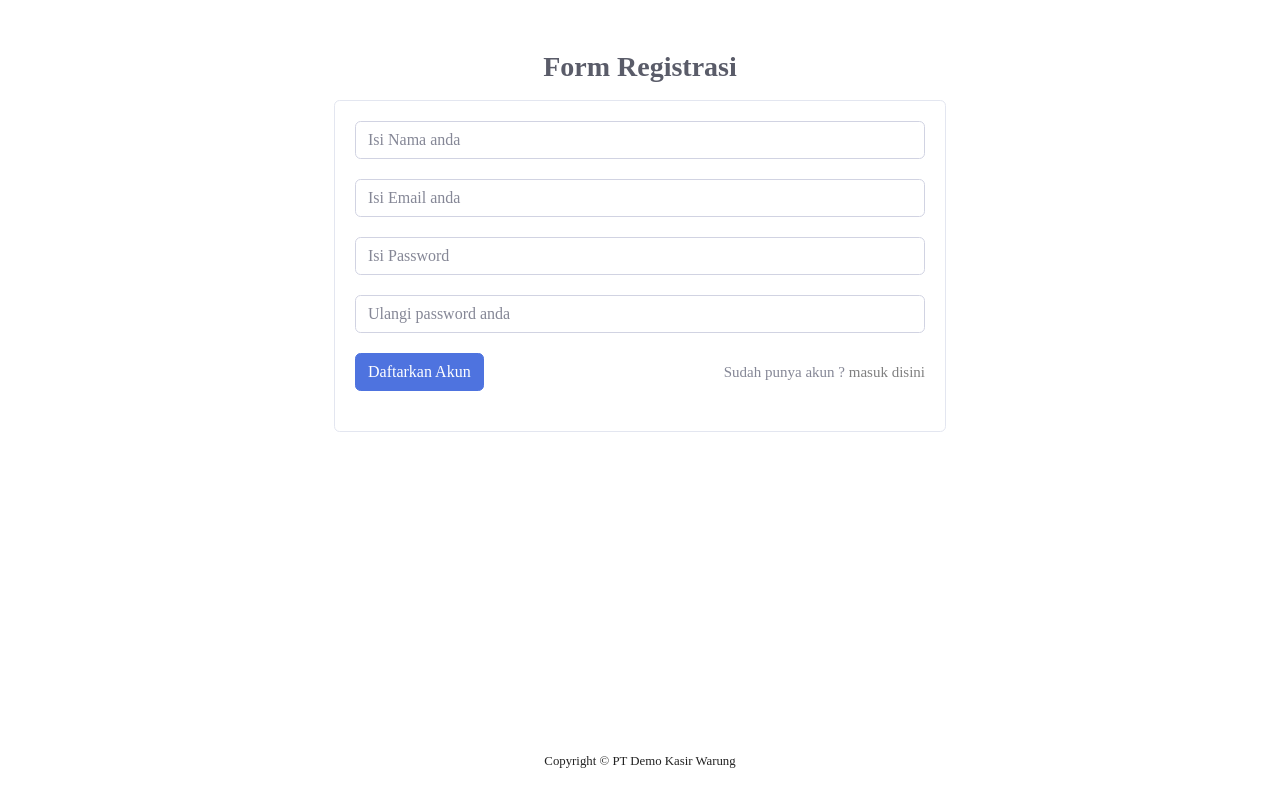
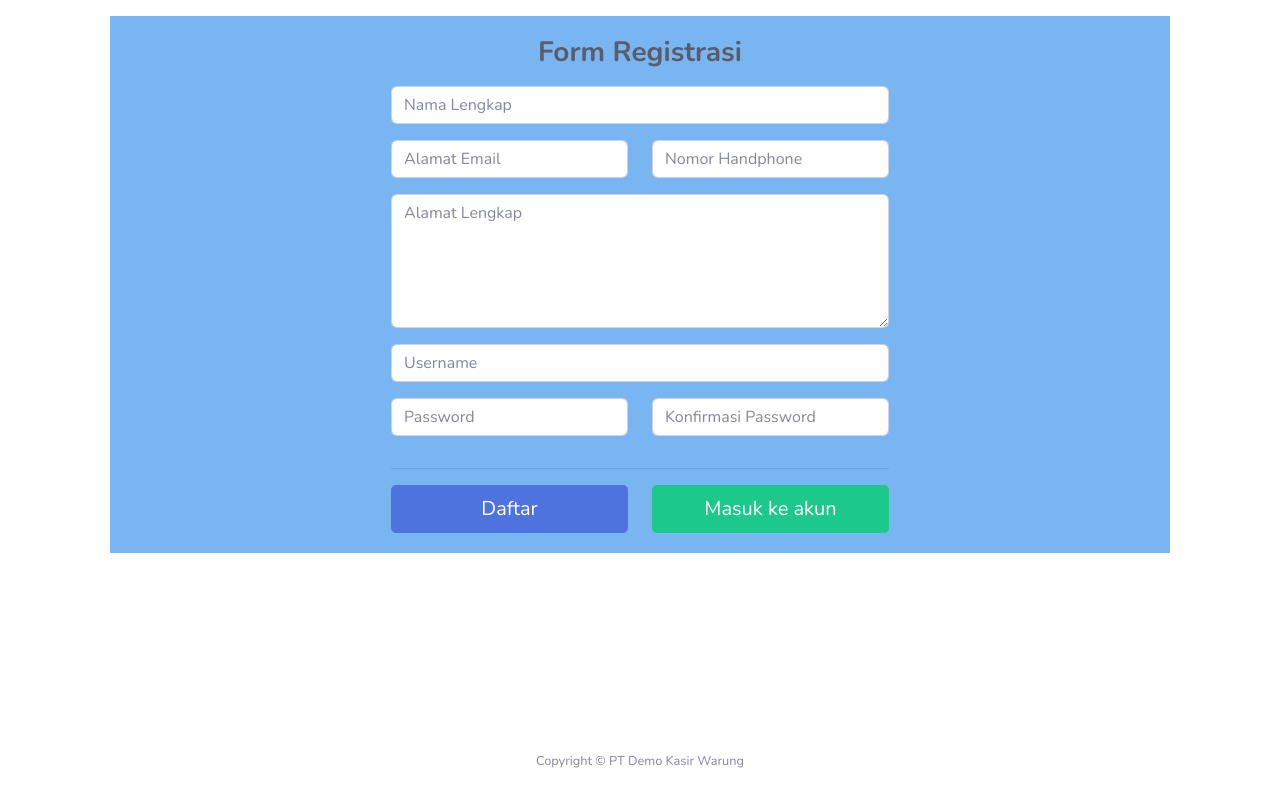
Before and after one commit to ridhorambu93/kasirweb, a CodeIgniter app: page /kasirweb/admin/auth/register in a window 1280 px wide. Run offline with CodeIgniter, Linux system fonts and the light colour scheme; some web fonts are replaced.

Commit message:
refactor view login & register

```diff
--- a/application/views/admin/auth/register.php
+++ b/application/views/admin/auth/register.php
@@ -1,32 +1,53 @@
-<section class="signup-content">
-    <div class="container">
+<div class="container">
+    <div class="card-body m-3" style="background: #79B5F0">
         <div class="row justify-content-center">
-            <h3 class="text-dark text-center font-weight-bold text-capitalize mb-3">Form Registrasi</h3>
-            <div class="col-md-12">
-                <div class="card">
-                    <div class="card-body">
-                        <form action="#" method="POST">
+            <div class="col-xs-12 col-sm-8 col-md-6 col-sm-offset-2 col-md-offset-3">
+                <form role="form">
+                    <h3 class="text-center text-dark font-weight-bold text-capitalize mb-3">form registrasi</h3>
+                    <div class="row">
+                        <div class="col-xs-12 col-sm-6 col-md-12">
                             <div class="form-group">
-                                <input type="text" class="form-control" name="name" id="name" placeholder="Isi Nama anda" />
+                                <input type="text" name="fullname" id="fullName" class="form-control input-lg" placeholder="Nama Lengkap" tabindex="1">
                             </div>
+                        </div>
+                        <div class="col-xs-12 col-sm-6 col-md-6">
                             <div class="form-group">
-                                <input type="email" class="form-control" name="email" id="email" placeholder="Isi Email anda" />
+                                <input type="email" name="email" id="email" class="form-control input-lg" placeholder="Alamat Email" tabindex="4">
                             </div>
+                        </div>
+                        <div class="col-xs-12 col-sm-6 col-md-6">
                             <div class="form-group">
-                                <input type="text" class="form-control" name="password" id="password" placeholder="Isi Password" />
-                                <span toggle="#password" class="zmdi zmdi-eye field-icon toggle-password"></span>
+                                <input type="text" name="phone_number" id="phoneNumber" class="form-control input-lg" placeholder="Nomor Handphone" tabindex="2">
                             </div>
+                        </div>
+                        <div class="col-md-12">
                             <div class="form-group">
-                                <input type="password" class="form-control" name="re_password" id="re_password" placeholder="Ulangi password anda" />
+                                <textarea name="adress" id="adress" placeholder="Alamat Lengkap" class="form-control cols="30" rows="5"></textarea>
                             </div>
+                        </div>
+                    </div>
+                    <div class="form-group">
+                        <input type="text" name="username" id="username" class="form-control input-lg" placeholder="Username" tabindex="3">
+                    </div>
+                    <div class="row">
+                        <div class="col-xs-12 col-sm-6 col-md-6">
                             <div class="form-group">
-                                <button class="btn btn-primary" type="submit">Daftarkan Akun</button>
-                                <p class="text-secondary mt-2 float-right">Sudah punya akun ? <a href="<?php echo base_url('admin/auth') ?>" class="hide-link">masuk disini</a></p>
+                                <input type="password" name="password" id="password" class="form-control input-lg" placeholder="Password" tabindex="5">
                             </div>
-                        </form>
+                        </div>
+                        <div class="col-xs-12 col-sm-6 col-md-6">
+                            <div class="form-group">
+                                <input type="password" name="password_confirmation" id="passwordConfirmation" class="form-control input-lg" placeholder="Konfirmasi Password" tabindex="6">
+                            </div>
+                        </div>
                     </div>
-                </div>
+                    <hr class="colorgraph">
+                    <div class="row">
+                        <div class="col-xs-12 col-md-6"><button type="submit" class="btn btn-primary btn-block btn-lg" tabindex="7">Daftar</button></div>
+                        <div class="col-xs-12 col-md-6"><a href="<?php echo base_url('admin/auth'); ?>" class="btn btn-success btn-block btn-lg">Masuk ke akun</a></div>
+                    </div>
+                </form>
             </div>
         </div>
     </div>
-</section>
+</div>
--- a/application/views/templates_admin/header.php
+++ b/application/views/templates_admin/header.php
@@ -17,7 +17,7 @@
 
     <!-- Custom styles for this template-->
     <link href="<?= base_url()?>/assets/css/sb-admin-2.min.css" rel="stylesheet">
-    <!-- custom style page register -->
-    <link href="<?php echo base_url('assets/css/register-style.css'); ?>" rel="stylesheet" type="text/css">
+    <!-- custom style page login -->
+    <link href="<?php echo base_url('assets/css/login.css'); ?>" rel="stylesheet" type="text/css">
 
 </head>
--- /dev/null
+++ b/assets/css/login.css
@@ -0,0 +1,57 @@
+.login-container{
+    margin-top: 5%;
+    margin-bottom: 5%;
+}
+.login-form-1{
+    padding: 5%;
+    box-shadow: 0 5px 8px 0 rgba(0, 0, 0, 0.2), 0 9px 26px 0 rgba(0, 0, 0, 0.19);
+}
+.login-form-1 h3{
+    text-align: center;
+    color: #333;
+}
+.login-form-2{
+	background-image: url(../img/store.jpg) !important;
+	background-position: center;
+	background-size: cover;
+    padding: 5%;
+    box-shadow: 0 5px 8px 0 rgba(0, 0, 0, 0.2), 0 9px 26px 0 rgba(0, 0, 0, 0.19);
+}
+.login-form-2 h3{
+    text-align: center;
+    color: #fff;
+}
+.login-container form{
+    padding: 10%;
+}
+.btnSubmit
+{
+    width: 50%;
+    border-radius: 1rem;
+    padding: 1.5%;
+    border: none;
+    cursor: pointer;
+}
+.login-form-1 .btnSubmit{
+    font-weight: 600;
+    color: #fff;
+    background-color: #0062cc;
+}
+.login-form-2 .btnSubmit{
+    font-weight: 600;
+    color: #0062cc;
+    background-color: #fff;
+}
+.login-form-2 .hide-link{
+    color: #fff;
+    font-weight: 600;
+    text-decoration: none;
+}
+.login-form-1 .hide-link{
+    color: #c0c0c0;
+    font-weight: 600;
+    text-decoration: none;
+}
+.hide-link a:hover {
+	color: #0062cc;
+}
--- a/assets/css/register-style.css
+++ /dev/null
@@ -1,447 +0,0 @@
-display-flex,
-.display-flex,
-.display-flex-center {
-	display: flex;
-	display: -webkit-flex
-}
-
-list-type-ulli {
-	list-style-type: none;
-	margin: 0;
-	padding: 0
-}
-
-@font-face {
-	font-family: montserrat;
-	font-style: normal;
-	font-weight: 300;
-	src: url(../fonts/montserrat/Montserrat-Light.ttf)
-}
-
-@font-face {
-	font-family: montserrat;
-	font-style: normal;
-	font-weight: 400;
-	src: url(../fonts/montserrat/Montserrat-Regular.ttf)
-}
-
-@font-face {
-	font-family: montserrat;
-	font-style: italic;
-	font-weight: 400;
-	src: url(../fonts/montserrat/Montserrat-Italic.ttf)
-}
-
-@font-face {
-	font-family: montserrat;
-	font-style: normal;
-	font-weight: 500;
-	src: url(../fonts/montserrat/Montserrat-Medium.ttf)
-}
-
-@font-face {
-	font-family: montserrat;
-	font-style: normal;
-	font-weight: 600;
-	src: url(../fonts/montserrat/Montserrat-SemiBold.ttf)
-}
-
-@font-face {
-	font-family: montserrat;
-	font-style: normal;
-	font-weight: 700;
-	src: url(../fonts/montserrat/Montserrat-Bold.ttf)
-}
-
-@font-face {
-	font-family: montserrat;
-	font-style: italic;
-	font-weight: 700;
-	src: url(../fonts/montserrat/Montserrat-BoldItalic.ttf)
-}
-
-@font-face {
-	font-family: montserrat;
-	font-style: italic;
-	font-weight: 900;
-	src: url(../fonts/montserrat/montserrat-v12-latin-900.ttf), url(../fonts/montserrat/montserrat-v12-latin-900.eot) format("embedded-opentype"), url(../fonts/montserrat/montserrat-v12-latin-900.svg) format("woff2"), url(../fonts/montserrat/montserrat-v12-latin-900.woff) format("woff"), url(../fonts/montserrat/montserrat-v12-latin-900.woff2) format("truetype")
-}
-
-a:focus,
-a:active {
-	text-decoration: none;
-	outline: none;
-	transition: all 300ms ease 0s;
-	-moz-transition: all 300ms ease 0s;
-	-webkit-transition: all 300ms ease 0s;
-	-o-transition: all 300ms ease 0s;
-	-ms-transition: all 300ms ease 0s
-}
-
-input,
-select,
-textarea {
-	outline: none;
-	appearance: unset !important;
-	-moz-appearance: unset !important;
-	-webkit-appearance: unset !important;
-	-o-appearance: unset !important;
-	-ms-appearance: unset !important
-}
-
-input::-webkit-outer-spin-button,
-input::-webkit-inner-spin-button {
-	appearance: none !important;
-	-moz-appearance: none !important;
-	-webkit-appearance: none !important;
-	-o-appearance: none !important;
-	-ms-appearance: none !important;
-	margin: 0
-}
-
-input:focus,
-select:focus,
-textarea:focus {
-	outline: none;
-	box-shadow: none !important;
-	-moz-box-shadow: none !important;
-	-webkit-box-shadow: none !important;
-	-o-box-shadow: none !important;
-	-ms-box-shadow: none !important
-}
-
-input[type=checkbox] {
-	appearance: checkbox !important;
-	-moz-appearance: checkbox !important;
-	-webkit-appearance: checkbox !important;
-	-o-appearance: checkbox !important;
-	-ms-appearance: checkbox !important
-}
-
-input[type=radio] {
-	appearance: radio !important;
-	-moz-appearance: radio !important;
-	-webkit-appearance: radio !important;
-	-o-appearance: radio !important;
-	-ms-appearance: radio !important
-}
-
-img {
-	max-width: 100%;
-	height: auto
-}
-
-figure {
-	margin: 0
-}
-
-p {
-	margin-bottom: 0;
-	font-size: 15px;
-	color: #777
-}
-
-h2 {
-	line-height: 1.66;
-	margin: 0;
-	padding: 0;
-	font-weight: 900;
-	color: #222;
-	font-family: montserrat;
-	font-size: 24px;
-	text-transform: uppercase;
-	text-align: center;
-	margin-bottom: 40px
-}
-
-.clear {
-	clear: both
-}
-
-body {
-	font-size: 14px;
-	/* line-height: 1.8; */
-	color: #222;
-	font-weight: 400;
-	font-family: montserrat;
-	-moz-background-size: cover;
-	-webkit-background-size: cover;
-	-o-background-size: cover;
-	-ms-background-size: cover;
-	background-position: center center;
-	/* padding: 115px 0 */
-}
-
-.container {
-	width: 660px;
-	position: relative;
-	margin: 0 auto
-}
-
-.display-flex {
-	justify-content: space-between;
-	-moz-justify-content: space-between;
-	-webkit-justify-content: space-between;
-	-o-justify-content: space-between;
-	-ms-justify-content: space-between;
-	align-items: center;
-	-moz-align-items: center;
-	-webkit-align-items: center;
-	-o-align-items: center;
-	-ms-align-items: center
-}
-
-.display-flex-center {
-	justify-content: center;
-	-moz-justify-content: center;
-	-webkit-justify-content: center;
-	-o-justify-content: center;
-	-ms-justify-content: center;
-	align-items: center;
-	-moz-align-items: center;
-	-webkit-align-items: center;
-	-o-align-items: center;
-	-ms-align-items: center
-}
-
-.position-center {
-	position: absolute;
-	top: 50%;
-	left: 50%;
-	transform: translate(-50%, -50%);
-	-moz-transform: translate(-50%, -50%);
-	-webkit-transform: translate(-50%, -50%);
-	-o-transform: translate(-50%, -50%);
-	-ms-transform: translate(-50%, -50%)
-}
-
-.signup-content {
-	background: #fff;
-	border-radius: 10px;
-	-moz-border-radius: 10px;
-	-webkit-border-radius: 10px;
-	-o-border-radius: 10px;
-	-ms-border-radius: 10px;
-	padding: 50px 85px;
-}
-
-.form-group {
-	overflow: hidden;
-	margin-bottom: 20px
-}
-
-.form-input {
-	width: 60%;
-	border: 1px solid #ebebeb;
-	border-radius: 5px;
-	-moz-border-radius: 5px;
-	-webkit-border-radius: 5px;
-	-o-border-radius: 5px;
-	-ms-border-radius: 5px;
-	padding: 17px 20px;
-	box-sizing: border-box;
-	font-size: 14px;
-	font-weight: 500;
-	color: #222
-}
-
-a.hide-link {
-    text-decoration: none;
-    color: grey !important;
-}
-
-a.hide-link:hover {
-    color: blue !important;
-}
-
-.background-register {
-    padding: 10px 15px;
-    background-image: url('../img/register.jpg');
-    background-size: cover;
-    background-position: center;
-}
-
-.form-input::-webkit-input-placeholder {
-	color: #999
-}
-
-.form-input::-moz-placeholder {
-	color: #999
-}
-
-.form-input:-ms-input-placeholder {
-	color: #999
-}
-
-.form-input:-moz-placeholder {
-	color: #999
-}
-
-.form-input::-webkit-input-placeholder {
-	font-weight: 500
-}
-
-.form-input::-moz-placeholder {
-	font-weight: 500
-}
-
-.form-input:-ms-input-placeholder {
-	font-weight: 500
-}
-
-.form-input:-moz-placeholder {
-	font-weight: 500
-}
-
-.form-input:focus {
-	border: 1px solid transparent;
-	-webkit-border-image-source: -webkit-linear-gradient(to right, #9face6, #74ebd5);
-	-moz-border-image-source: -moz-linear-gradient(to right, #9face6, #74ebd5);
-	-o-border-image-source: -o-linear-gradient(to right, #9face6, #74ebd5);
-	border-image-source: linear-gradient(to right, #9face6, #74ebd5);
-	-webkit-border-image-slice: 1;
-	border-image-slice: 1;
-	border-radius: 5px;
-	-moz-border-radius: 5px;
-	-webkit-border-radius: 5px;
-	-o-border-radius: 5px;
-	-ms-border-radius: 5px;
-	background-origin: border-box;
-	background-clip: content-box, border-box
-}
-
-.form-input:focus::-webkit-input-placeholder {
-	color: #222
-}
-
-.form-input:focus::-moz-placeholder {
-	color: #222
-}
-
-.form-input:focus:-ms-input-placeholder {
-	color: #222
-}
-
-.form-input:focus:-moz-placeholder {
-	color: #222
-}
-
-.form-submit {
-	width: 100%;
-	border-radius: 5px;
-	-moz-border-radius: 5px;
-	-webkit-border-radius: 5px;
-	-o-border-radius: 5px;
-	-ms-border-radius: 5px;
-	padding: 17px 20px;
-	box-sizing: border-box;
-	font-size: 14px;
-	font-weight: 700;
-	color: #fff;
-	text-transform: uppercase;
-	border: none;
-	background-image: -moz-linear-gradient(to left, #74ebd5, #9face6);
-	background-image: -ms-linear-gradient(to left, #74ebd5, #9face6);
-	background-image: -o-linear-gradient(to left, #74ebd5, #9face6);
-	background-image: -webkit-linear-gradient(to left, #74ebd5, #9face6);
-	background-image: linear-gradient(to left, #74ebd5, #9face6)
-}
-
-input[type=checkbox]:not(old) {
-	width: 2em;
-	margin: 0;
-	padding: 0;
-	font-size: 1em;
-	display: none
-}
-
-input[type=checkbox]:not(old)+label {
-	display: inline-block;
-	margin-top: 7px;
-	margin-bottom: 25px
-}
-
-input[type=checkbox]:not(old)+label>span {
-	display: inline-block;
-	width: 13px;
-	height: 13px;
-	margin-right: 15px;
-	margin-bottom: 3px;
-	border: 1px solid #ebebeb;
-	border-radius: 2px;
-	-moz-border-radius: 2px;
-	-webkit-border-radius: 2px;
-	-o-border-radius: 2px;
-	-ms-border-radius: 2px;
-	background: #fff;
-	background-image: -moz-linear-gradient(white, white);
-	background-image: -ms-linear-gradient(white, white);
-	background-image: -o-linear-gradient(white, white);
-	background-image: -webkit-linear-gradient(white, white);
-	background-image: linear-gradient(white, white);
-	vertical-align: bottom
-}
-
-input[type=checkbox]:not(old):checked+label>span {
-	background-image: -moz-linear-gradient(white, white);
-	background-image: -ms-linear-gradient(white, white);
-	background-image: -o-linear-gradient(white, white);
-	background-image: -webkit-linear-gradient(white, white);
-	background-image: linear-gradient(white, white)
-}
-
-input[type=checkbox]:not(old):checked+label>span:before {
-	content: '\f26b';
-	display: block;
-	color: #222;
-	font-size: 11px;
-	line-height: 1.2;
-	text-align: center;
-	font-family: material-design-iconic-font;
-	font-weight: 700
-}
-
-.label-agree-term {
-	font-size: 12px;
-	font-weight: 600;
-	color: #555
-}
-
-.term-service {
-	color: #555
-}
-
-.loginhere {
-	color: #555;
-	font-weight: 500;
-	text-align: center;
-	margin-top: 91px;
-	margin-bottom: 5px
-}
-
-.loginhere-link {
-	font-weight: 700;
-	color: #222
-}
-
-.field-icon {
-	float: right;
-	margin-right: 17px;
-	margin-top: -32px;
-	position: relative;
-	z-index: 2;
-	color: #555
-}
-
-@media screen and (max-width:768px) {
-	.container {
-		width: calc(100% - 40px);
-		max-width: 100%
-	}
-}
-
-@media screen and (max-width:480px) {
-	.signup-content {
-		padding: 50px 25px
-	}
-}
```
Also changed, not shown: application/views/admin/auth/login.php (+16 -28 lines).
